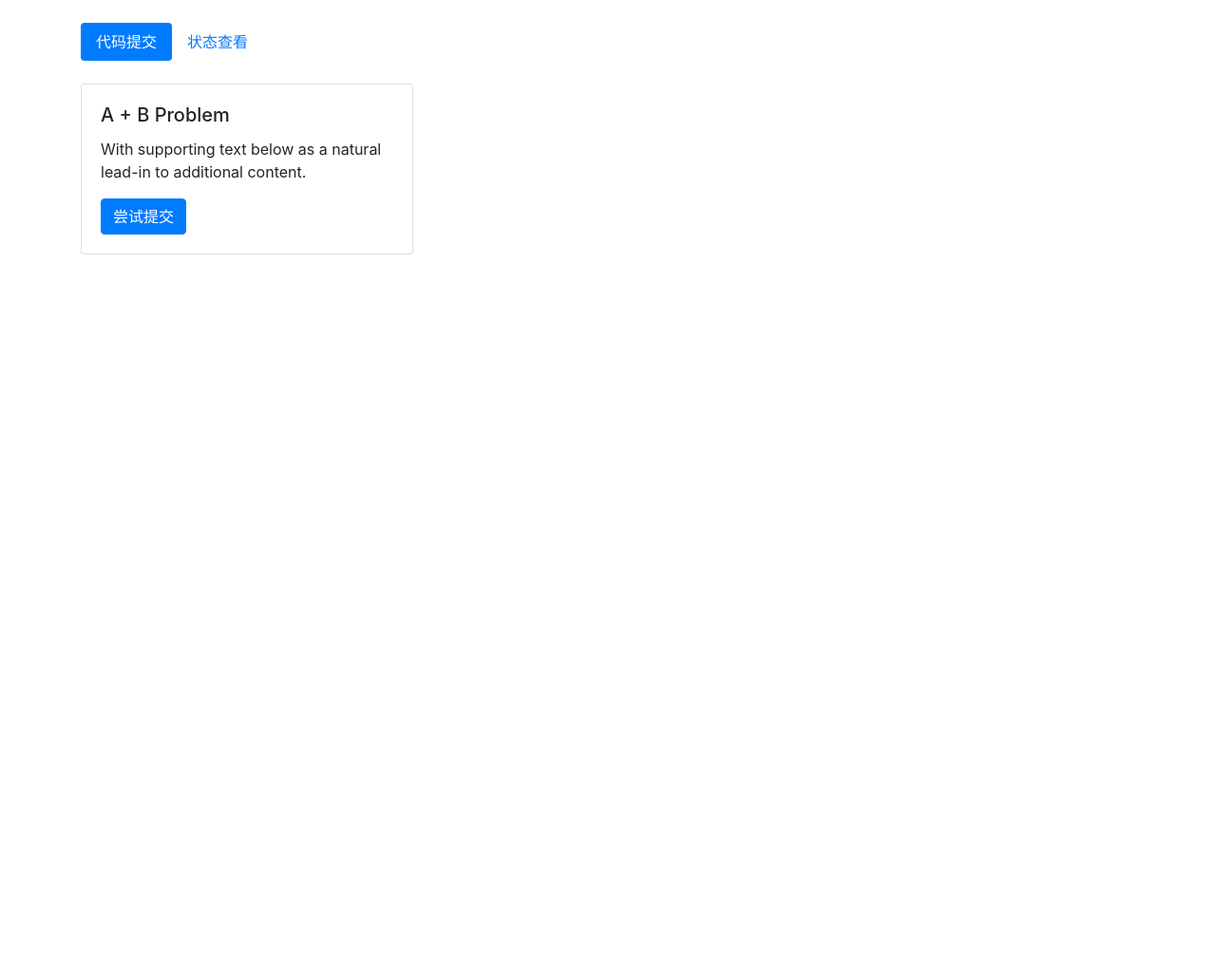
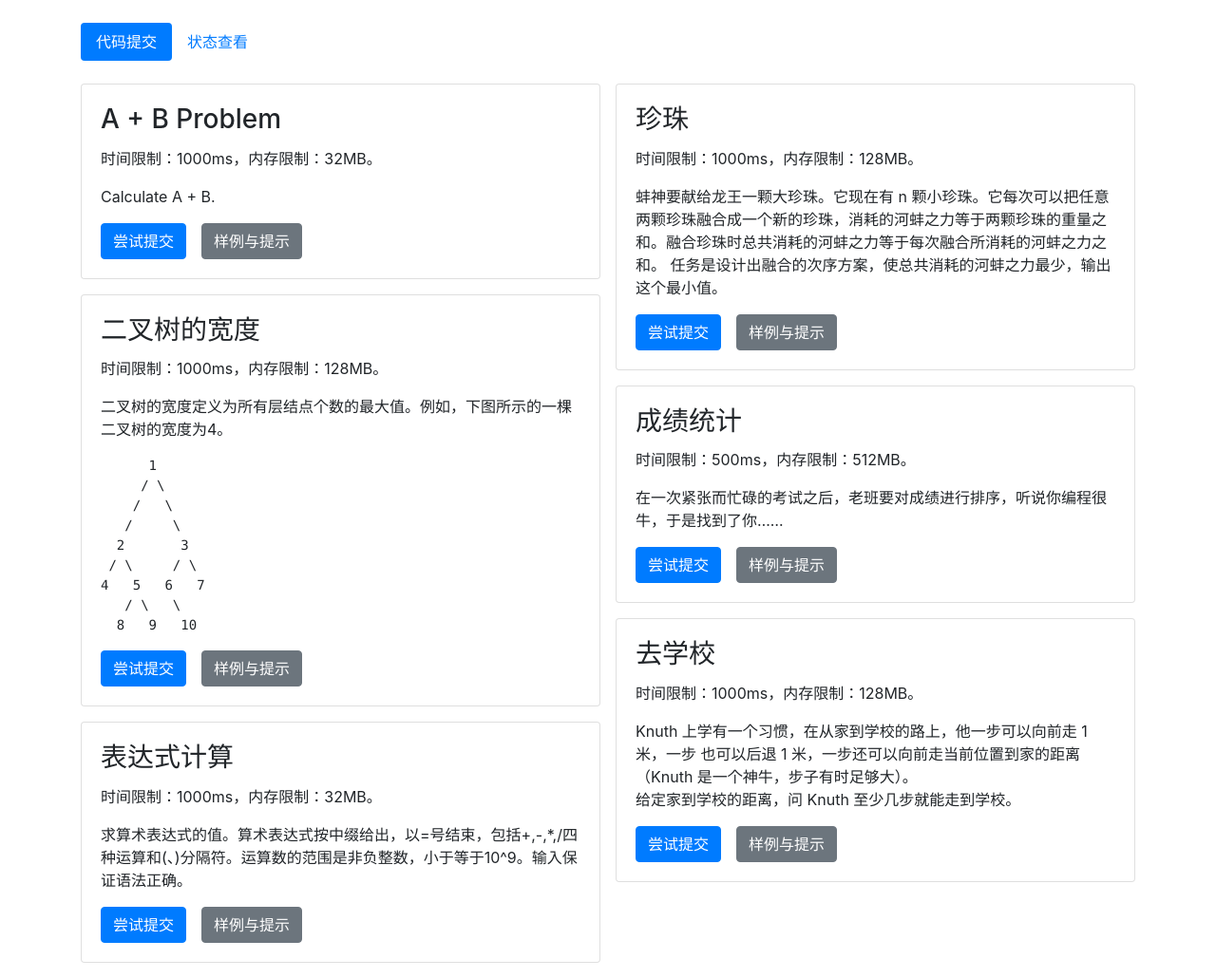
Before and after one commit to yang-er/joj, a PHP site: page / in a window 1280 px wide. Shown: the whole page at 95% size. Before the commit the page ends 268 px from the top, so only its background shows below. Run offline with PHP 8.4, Linux system fonts and the light colour scheme.

Commit message:
[A]JudgeWeb fixing

```diff
--- a/JudgeWeb/index.php
+++ b/JudgeWeb/index.php
@@ -9,6 +9,9 @@ require './source/class_application.php';
   <meta name="viewport" content="width=device-width, initial-scale=1, shrink-to-fit=no">
   <link rel="stylesheet" href="static/bootstrap.css">
   <link rel="stylesheet" href="static/custom.css">
+  <script src="static/jquery.min.js"></script>
+  <script src="static/popper.min.js"></script>
+  <script src="static/bootstrap.bundle.min.js"></script>
   <title>提交代码 - JOJ Test Project</title>
 </head>
 <body>
@@ -21,18 +24,8 @@ require './source/class_application.php';
         <a class="nav-link" href="status.php">状态查看</a>
       </li>
     </ul>
-    <div class="row">
-<?php foreach ($problems as $pid => $problem) { ?>
-      <div class="col-md-6 col-xl-4 mb-4">
-        <div class="card">
-          <div class="card-body">
-            <h5 class="card-title"><?php echo $problem;?></h5>
-            <p class="card-text">With supporting text below as a natural lead-in to additional content.</p>
-            <a href="submit.php?id=<?php echo $pid;?>" class="btn btn-primary">尝试提交</a>
-          </div>
-        </div>
-      </div>
-<?php } ?>
+    <div class="card-columns">
+<?php include './source/prob_list.html'; ?>
     </div>
   </div>
 </body>
--- a/JudgeWeb/source/config_global.php
+++ b/JudgeWeb/source/config_global.php
@@ -24,9 +24,7 @@ $GLOBALS['build_langs'] = [
     1 => 'G++',
 ];
 
-$GLOBALS['problems'] = [
-    1001 => 'A + B Problem',
-];
+include APP_ROOT.'./source/config_prob.php';
 
 $GLOBALS['judge_states'] = [
     0 => '<span class="state state-ac">Accepted</span>',
--- /dev/null
+++ b/JudgeWeb/source/config_prob.php
@@ -0,0 +1 @@
+<?php $GLOBALS['problems'] = [1001 => 'A + B Problem',1005 => '二叉树的宽度',1002 => '表达式计算',1006 => '珍珠',1003 => '成绩统计',1004 => '去学校',];
--- /dev/null
+++ b/JudgeWeb/source/prob_list.html
@@ -0,0 +1,45 @@
+<div class="card"><div class="card-body"><h3 class="card-title">A + B Problem</h3><p class="card-text">时间限制：1000ms，内存限制：32MB。</p><p class="card-text">Calculate A + B.</p><a href="submit.php?id=1001" class="btn btn-primary mr-3">尝试提交</a><button type="button" class="btn btn-secondary" data-toggle="modal" data-target="#Modal1001">样例与提示</button></div></div><div class="card"><div class="card-body"><h3 class="card-title">二叉树的宽度</h3><p class="card-text">时间限制：1000ms，内存限制：128MB。</p><p class="card-text">二叉树的宽度定义为所有层结点个数的最大值。例如，下图所示的一棵二叉树的宽度为4。<pre>
+      1
+     / \
+    /   \
+   /     \
+  2       3
+ / \     / \
+4   5   6   7
+   / \   \
+  8   9   10</pre></p><a href="submit.php?id=1005" class="btn btn-primary mr-3">尝试提交</a><button type="button" class="btn btn-secondary" data-toggle="modal" data-target="#Modal1005">样例与提示</button></div></div><div class="card"><div class="card-body"><h3 class="card-title">表达式计算</h3><p class="card-text">时间限制：1000ms，内存限制：32MB。</p><p class="card-text">求算术表达式的值。算术表达式按中缀给出，以=号结束，包括+,-,*,/四种运算和(、)分隔符。运算数的范围是非负整数，小于等于10^9。输入保证语法正确。</p><a href="submit.php?id=1002" class="btn btn-primary mr-3">尝试提交</a><button type="button" class="btn btn-secondary" data-toggle="modal" data-target="#Modal1002">样例与提示</button></div></div><div class="card"><div class="card-body"><h3 class="card-title">珍珠</h3><p class="card-text">时间限制：1000ms，内存限制：128MB。</p><p class="card-text">蚌神要献给龙王一颗大珍珠。它现在有 n 颗小珍珠。它每次可以把任意两颗珍珠融合成一个新的珍珠，消耗的河蚌之力等于两颗珍珠的重量之和。融合珍珠时总共消耗的河蚌之力等于每次融合所消耗的河蚌之力之和。
+任务是设计出融合的次序方案，使总共消耗的河蚌之力最少，输出这个最小值。</p><a href="submit.php?id=1006" class="btn btn-primary mr-3">尝试提交</a><button type="button" class="btn btn-secondary" data-toggle="modal" data-target="#Modal1006">样例与提示</button></div></div><div class="card"><div class="card-body"><h3 class="card-title">成绩统计</h3><p class="card-text">时间限制：500ms，内存限制：512MB。</p><p class="card-text">在一次紧张而忙碌的考试之后，老班要对成绩进行排序，听说你编程很牛，于是找到了你……</p><a href="submit.php?id=1003" class="btn btn-primary mr-3">尝试提交</a><button type="button" class="btn btn-secondary" data-toggle="modal" data-target="#Modal1003">样例与提示</button></div></div><div class="card"><div class="card-body"><h3 class="card-title">去学校</h3><p class="card-text">时间限制：1000ms，内存限制：128MB。</p><p class="card-text">Knuth 上学有一个习惯，在从家到学校的路上，他一步可以向前走 1 米，一步 也可以后退 1 米，一步还可以向前走当前位置到家的距离（Knuth 是一个神牛，步子有时足够大）。<br>给定家到学校的距离，问 Knuth 至少几步就能走到学校。 </p><a href="submit.php?id=1004" class="btn btn-primary mr-3">尝试提交</a><button type="button" class="btn btn-secondary" data-toggle="modal" data-target="#Modal1004">样例与提示</button></div></div><div class="modal fade" id="Modal1001" tabindex="-1" role="dialog"><div class="modal-dialog" role="document"><div class="modal-content"><div class="modal-header"><h5 class="modal-title">A + B Problem</h5><button type="button" class="close" data-dismiss="modal"><span>&times;</span></button></div><div class="modal-body"><h4>样例</h4><p>输入</p><pre>1 1
+</pre><p>输出</p><pre>2
+</pre><p>输入</p><pre>2333 4333
+</pre><p>输出</p><pre>6666
+</pre><h4>提示</h4><p>All the results will be in -2^31 ~ 2^31-1.</p></div><div class="modal-footer"><button type="button" class="btn btn-success" data-dismiss="modal">关闭</button></div></div></div></div><div class="modal fade" id="Modal1005" tabindex="-1" role="dialog"><div class="modal-dialog" role="document"><div class="modal-content"><div class="modal-header"><h5 class="modal-title">二叉树的宽度</h5><button type="button" class="close" data-dismiss="modal"><span>&times;</span></button></div><div class="modal-body"><h4>样例</h4><p>输入</p><pre>10
+1 2
+1 3
+2 4
+2 5
+3 6
+3 7
+5 8
+5 9
+6 10
+</pre><p>输出</p><pre>4
+</pre><h4>提示</h4><p></p></div><div class="modal-footer"><button type="button" class="btn btn-success" data-dismiss="modal">关闭</button></div></div></div></div><div class="modal fade" id="Modal1002" tabindex="-1" role="dialog"><div class="modal-dialog" role="document"><div class="modal-content"><div class="modal-header"><h5 class="modal-title">表达式计算</h5><button type="button" class="close" data-dismiss="modal"><span>&times;</span></button></div><div class="modal-body"><h4>样例</h4><p>输入</p><pre>(1+30)/3=
+</pre><p>输出</p><pre>10
+</pre><h4>提示</h4><p>算术表达式的长度小于等于1000</p></div><div class="modal-footer"><button type="button" class="btn btn-success" data-dismiss="modal">关闭</button></div></div></div></div><div class="modal fade" id="Modal1006" tabindex="-1" role="dialog"><div class="modal-dialog" role="document"><div class="modal-content"><div class="modal-header"><h5 class="modal-title">珍珠</h5><button type="button" class="close" data-dismiss="modal"><span>&times;</span></button></div><div class="modal-body"><h4>样例</h4><p>输入</p><pre>3
+1 2 9
+</pre><p>输出</p><pre>15
+</pre><h4>提示</h4><p>例如有 3 颗珍珠，重量依次为 1，2，9。可以先将 1、2 颗合并，新珍珠重量为 3，消耗河蚌之力为 3。接着，将新珍珠与原先的第三颗珍珠合并，又得到新的珍珠， 重量为 12，消耗河蚌之力为 12。所以总共消耗河蚌之力=3+12=15。可以证明 15 为最小的河蚌之力消耗值。
+
+对于 30% 的数据，保证有 n <= 100；
+对于 50% 的数据，保证有 n <= 5000；
+对于全部的数据，保证有 n <= 30000。</p></div><div class="modal-footer"><button type="button" class="btn btn-success" data-dismiss="modal">关闭</button></div></div></div></div><div class="modal fade" id="Modal1003" tabindex="-1" role="dialog"><div class="modal-dialog" role="document"><div class="modal-content"><div class="modal-header"><h5 class="modal-title">成绩统计</h5><button type="button" class="close" data-dismiss="modal"><span>&times;</span></button></div><div class="modal-body"><h4>样例</h4><p>输入</p><pre>3
+1 ab 1 2 3 4 5 6 7 8 9 12
+2 bc 1 2 3 4 5 6 7 8 9 10
+3 cde 1 2 3 4 5 6 7 8 9 10
+</pre><p>输出</p><pre>1 ab 57
+3 cde 55
+2 bc 55
+</pre><h4>提示</h4><p>30%的数据满足：1<=n<=100
+100%的数据满足：1<=n<=10000 </p></div><div class="modal-footer"><button type="button" class="btn btn-success" data-dismiss="modal">关闭</button></div></div></div></div><div class="modal fade" id="Modal1004" tabindex="-1" role="dialog"><div class="modal-dialog" role="document"><div class="modal-content"><div class="modal-header"><h5 class="modal-title">去学校</h5><button type="button" class="close" data-dismiss="modal"><span>&times;</span></button></div><div class="modal-body"><h4>样例</h4><p>输入</p><pre>14
+</pre><p>输出</p><pre>6
+</pre><h4>提示</h4><p>对于样例，第一步：向前 1 米；第二步：向前 1 米；第三步：向前 2 米；第四步：向前 4 米；第五步：后退 1 米；第六步：向前 7 米。</p></div><div class="modal-footer"><button type="button" class="btn btn-success" data-dismiss="modal">关闭</button></div></div></div></div>
--- a/JudgeWeb/static/custom.css
+++ b/JudgeWeb/static/custom.css
@@ -7,3 +7,19 @@
 .state-le { color: purple; }
 .state-re { color: purple; }
 .state-pe { color: orange; }
+
+@media (min-width: 576px) {
+  .card-columns {
+    -webkit-column-count: 2;
+    -moz-column-count: 2;
+    column-count: 2;
+    -webkit-column-gap: 1rem;
+    -moz-column-gap: 1rem;
+    column-gap: 1rem;
+    orphans: 1;
+    widows: 1;
+  }
+  .card-columns .card {
+    margin-bottom: 1rem;
+  }
+}
--- a/JudgeWeb/status.php
+++ b/JudgeWeb/status.php
@@ -18,6 +18,9 @@ $curip = get_client_ip();
   <meta name="viewport" content="width=device-width, initial-scale=1, shrink-to-fit=no">
   <link rel="stylesheet" href="static/bootstrap.css">
   <link rel="stylesheet" href="static/custom.css">
+  <script src="static/jquery.min.js"></script>
+  <script src="static/popper.min.js"></script>
+  <script src="static/bootstrap.bundle.min.js"></script>
   <meta http-equiv="refresh" content="30">
   <title>提交状态 - JOJ Test Project</title>
 </head>
--- a/JudgeWeb/submit.php
+++ b/JudgeWeb/submit.php
@@ -48,6 +48,9 @@ if (isset($_POST['submit'])) {
   <meta name="viewport" content="width=device-width, initial-scale=1, shrink-to-fit=no">
   <link rel="stylesheet" href="static/bootstrap.css">
   <link rel="stylesheet" href="static/custom.css">
+  <script src="static/jquery.min.js"></script>
+  <script src="static/popper.min.js"></script>
+  <script src="static/bootstrap.bundle.min.js"></script>
   <title>提交代码 - JOJ Test Project</title>
 </head>
 <body>
```
